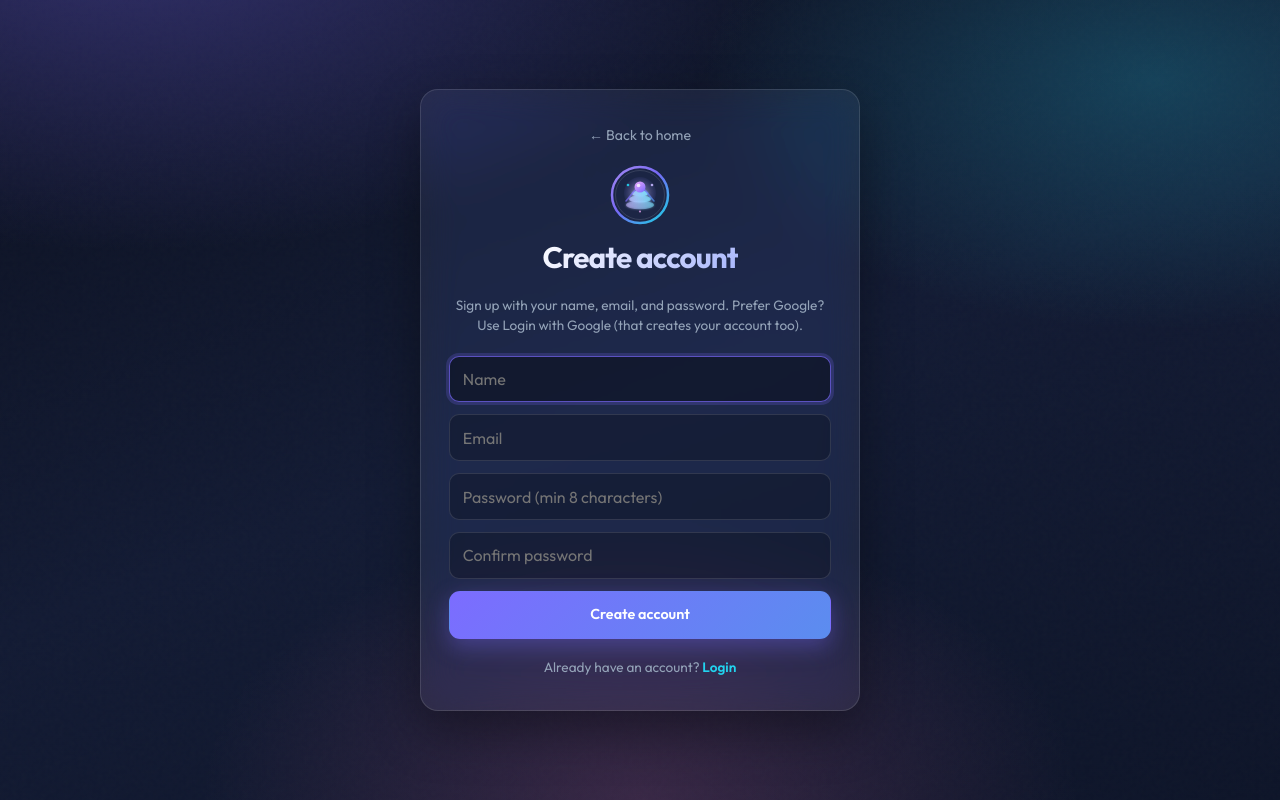
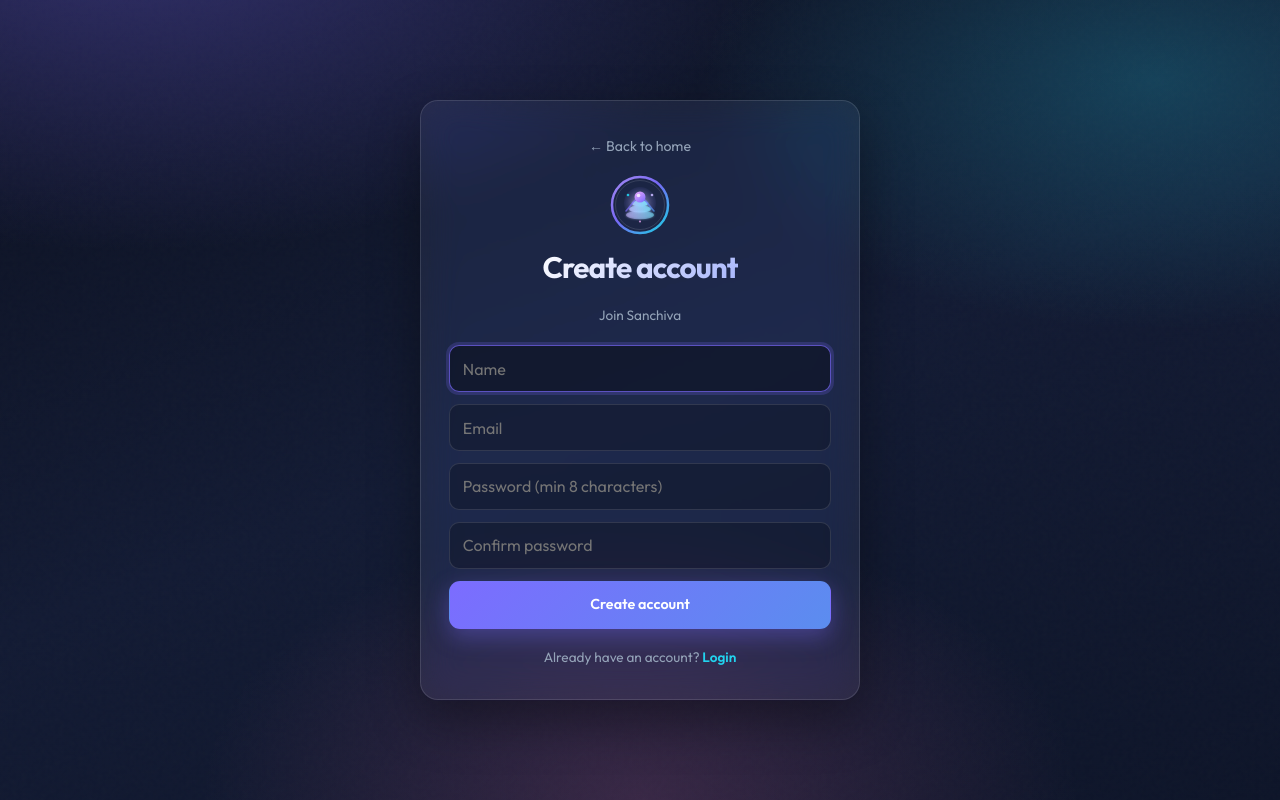
Before and after one commit to ujjwal112/sanchiva-web, a React (Vite) app in the folder client/: page /signup in a window 1280 px wide. Built offline with nearby package versions, Linux system fonts and the light colour scheme; no server answers; the HTML template or start-up script is replaced by a standard one.

Commit message:
Simplify signup page subtitle

```diff
--- a/client/src/pages/Signup.jsx
+++ b/client/src/pages/Signup.jsx
@@ -64,10 +64,7 @@
           <Logo size={64} />
           <h1>Create account</h1>
         </div>
-        <p className="muted login-sub">
-          Sign up with your name, email, and password. Prefer Google? Use{' '}
-          <Link to="/login">Login</Link> with Google (that creates your account too).
-        </p>
+        <p className="muted login-sub">Join Sanchiva</p>
 
         {message && <div className="login-error">{message}</div>}
 
```
